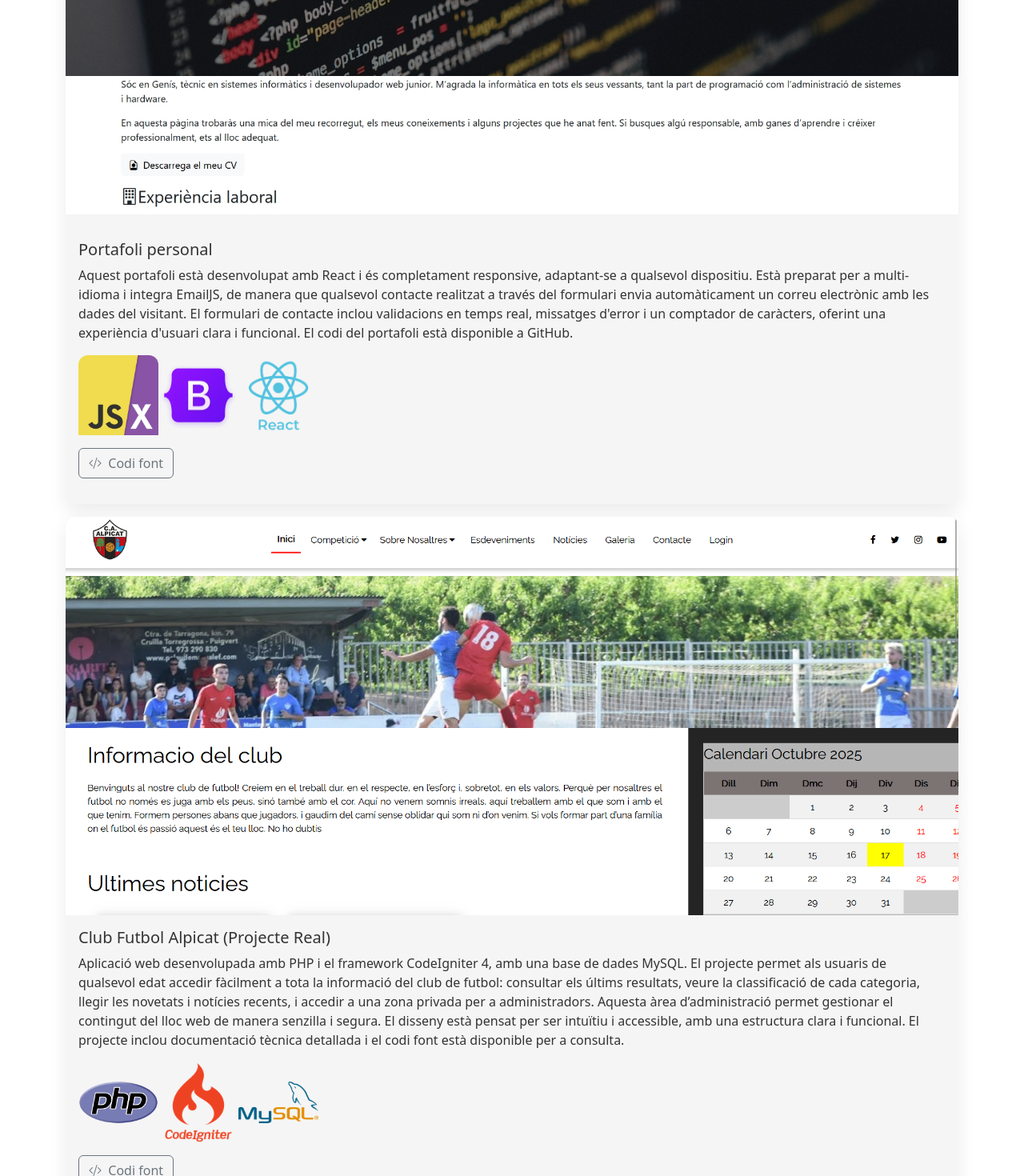
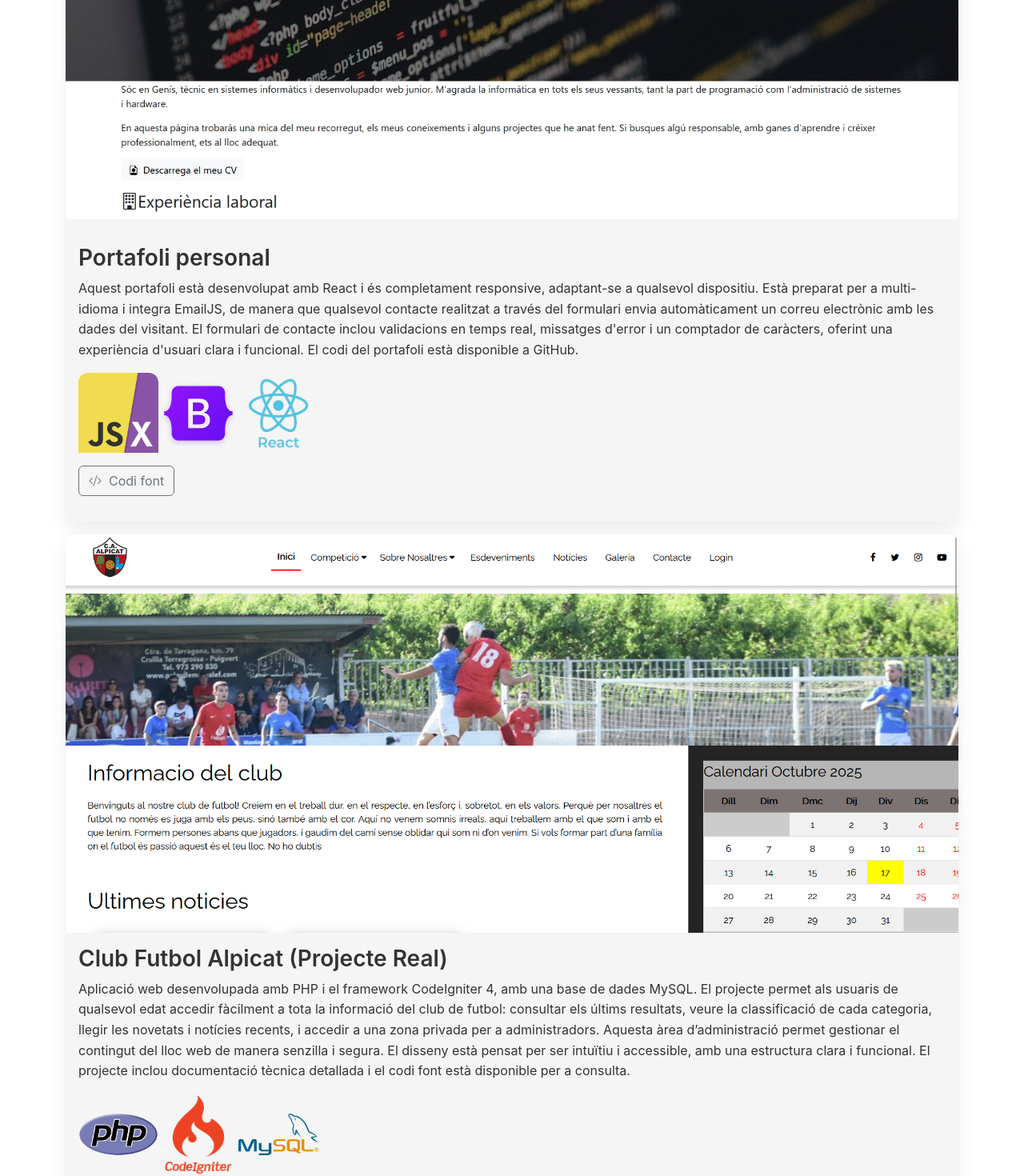
Before and after one commit to genisbou/portafoli, a React (Create React App) app: page /portafoli/ca in a window 1280 px wide. Shown: the part 1233-2703 px from the top of the page at 80% size. Built offline with nearby package versions, Linux system fonts and the light colour scheme.

Commit message:
Documentacio md
Ok

```diff
--- a/src/Components/Header.js
+++ b/src/Components/Header.js
@@ -38,6 +38,8 @@ const NavigationBar = () => {
         // pathParts = ["portafoli","ca","inici"]
 
         const oldLang = pathParts[1] || "ca";
+
+        // Navega a la url equivalent -> Ex : ca/sobre-mi -> en/about-me
         const currentRouteName = pathParts[2] || routesPath[oldLang].home;
 
         let routeKeyFound = "home";
--- a/src/Pages/Contacte.js
+++ b/src/Pages/Contacte.js
@@ -227,9 +227,9 @@ const Inici = () => {
                         <div className="card h-100">
 
                             <div className="card-body">
-                                <h5 className="card-title">
+                                <h3 className="card-title">
                                     {t('contact.details')}
-                                </h5>
+                                </h3>
                                 <ul className="list-group list-group-flush">
                                     <li className="list-group-item">
                                         <i className="bi bi-telephone me-2" style={{fontSize: "22px"}}> </i>
--- a/src/Pages/Inici.js
+++ b/src/Pages/Inici.js
@@ -104,7 +104,7 @@ const Inici = () => {
                     <img src={imgPortfolio}  alt="Imagen de Japón"/>
                     <p></p>
                     <div className="card-body">
-                        <h5 className="card-title"> {t('home.titlePortfolio')}</h5>
+                        <h3 className="card-title"> {t('home.titlePortfolio')}</h3>
                         <p className="card-text">
                             {t('home.descriptionPortfolio')}
                         </p>
@@ -131,7 +131,7 @@ const Inici = () => {
                 <div className="card">
                     <img src={img2} alt="Imagen de Japón"/>
                     <div className="card-body">
-                        <h5 className="card-title"> {t('home.titleAlpicat')}</h5>
+                        <h3 className="card-title"> {t('home.titleAlpicat')}</h3>
                         <p className="card-text">
                             {t('home.descriptionAlpicat')}
                         </p>
@@ -173,7 +173,7 @@ const Inici = () => {
                 <div className="card">
                     <img src={img6} style={{width: '50%'}} alt="Imagen de Japón"/>
                     <div className="card-body">
-                        <h5 className="card-title"> {t('home.titleJava')}</h5>
+                        <h3 className="card-title"> {t('home.titleJava')}</h3>
                         <p className="card-text">
                             {t('home.descriptionJava')}
                         </p>
@@ -202,7 +202,7 @@ const Inici = () => {
                 <div className="card">
                     <img src={img9} style={{width: '75%'}} alt="Imagen de Japón"/>
                     <div className="card-body">
-                        <h5 className="card-title"> {t('home.titleDawguardia')} </h5>
+                        <h3 className="card-title"> {t('home.titleDawguardia')} </h3>
                         <p className="card-text">
                             {t('home.descriptionDawguardia')}
 
--- a/src/Pages/SobreMi.js
+++ b/src/Pages/SobreMi.js
@@ -47,7 +47,7 @@ const SobreMi = () => {
                 {/* Formació */}
 
                 <section className="card p-4 mb-4">
-                    <h4><i className="bi bi-mortarboard me-2"></i>{t('aboutMe.titleTraining')}</h4>
+                    <h3><i className="bi bi-mortarboard me-2"></i>{t('aboutMe.titleTraining')}</h3>
 
                     <ul className="list-group list-group-flush mb-4">
                         <li className="list-group-item">
@@ -76,7 +76,7 @@ const SobreMi = () => {
                 <hr className="my-4"/>
 
                 {/* Habilitats */}
-                <h4><i className="bi bi-gear-wide-connected me-2"></i>{t('aboutMe.skills')}</h4>
+                <h3><i className="bi bi-gear-wide-connected me-2"></i>{t('aboutMe.skills')}</h3>
 
                 <div className="row text-center mt-3">
 
@@ -116,7 +116,7 @@ const SobreMi = () => {
 
                 {/* Objectius professionals */}
                 <section className="card p-4 mb-4">
-                <h4><i className="bi bi-flag me-2"></i>{t('aboutMe.objectives')}</h4>
+                <h3><i className="bi bi-flag me-2"></i>{t('aboutMe.objectives')}</h3>
 
                 <p>
                     {t('aboutMe.objectivesText')}
--- a/src/styles/styles.css
+++ b/src/styles/styles.css
@@ -29,7 +29,7 @@
 .footer-brand {
     font-size: 1.5rem;
     font-weight: 600;
-    color: #333;
+    color: #333333;
     margin-bottom: 15px;
 }
 
@@ -92,6 +92,7 @@
 /*PROVES */
 .navbar {
     background: linear-gradient(90deg, #1f2937, #374151);
+    /*font : https://www.w3schools.com/cssref/tryit.php?filename=trycss3_gradient-linear_angles*/
     box-shadow: 0 2px 10px rgba(0,0,0,0.15);
 }
 body {
@@ -99,7 +100,7 @@ body {
 }
 
 .card {
-    background-color: #f5f5f5; /* Fondo */
+    background-color: #f5f5f5; /* Fons */
     color: #333333;            /* Contrast */
 
 }
@@ -201,3 +202,19 @@ body {
     border-top-left-radius: 12px;
     border-top-right-radius: 12px;
 }
+
+/*tipografia*/
+
+body {
+    font-family: 'Inter', system-ui, sans-serif;
+
+}
+
+h1, h2, h3 {
+    font-weight: 600;
+}
+
+p {
+    font-weight: 400;
+    line-height: 1.6;
+}
```
Also changed, not shown: 1 other file (tests, documents, lock files or other folders).
